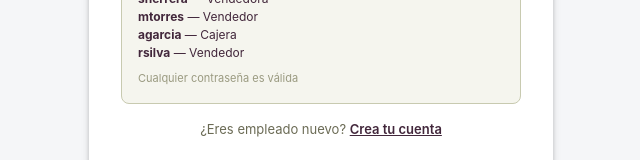
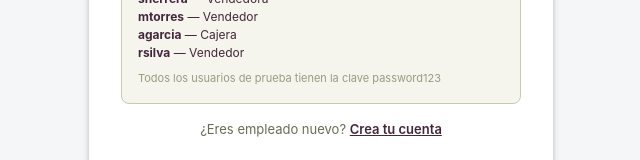
Before and after one commit to LuispeFigueroa/Proyecto2-Web, a React app in the folder frontend/: page /login in a window 1280 px wide. Shown: the part 516-676 px from the top of the page, without its empty margins (319-959 px from the left). Built offline with nearby package versions, Linux system fonts and the light colour scheme; the HTML template or start-up script is replaced by a standard one.

Commit message:
ajustar mensaje en el login

```diff
--- a/frontend/src/pages/Login.jsx
+++ b/frontend/src/pages/Login.jsx
@@ -68,7 +68,7 @@ export default function Login() {
                         </Typography>
                     ))}
                     <Typography sx={{ fontSize: 11, color: '#9a9a80', mt: 1 }}>
-                        Cualquier contraseña es válida
+                        Todos los usuarios de prueba tienen la clave password123
                     </Typography>
                 </Box>
                 <Typography sx={{ fontSize: 13, color: '#6b6b55', textAlign: 'center', mt: 2 }}>
```
